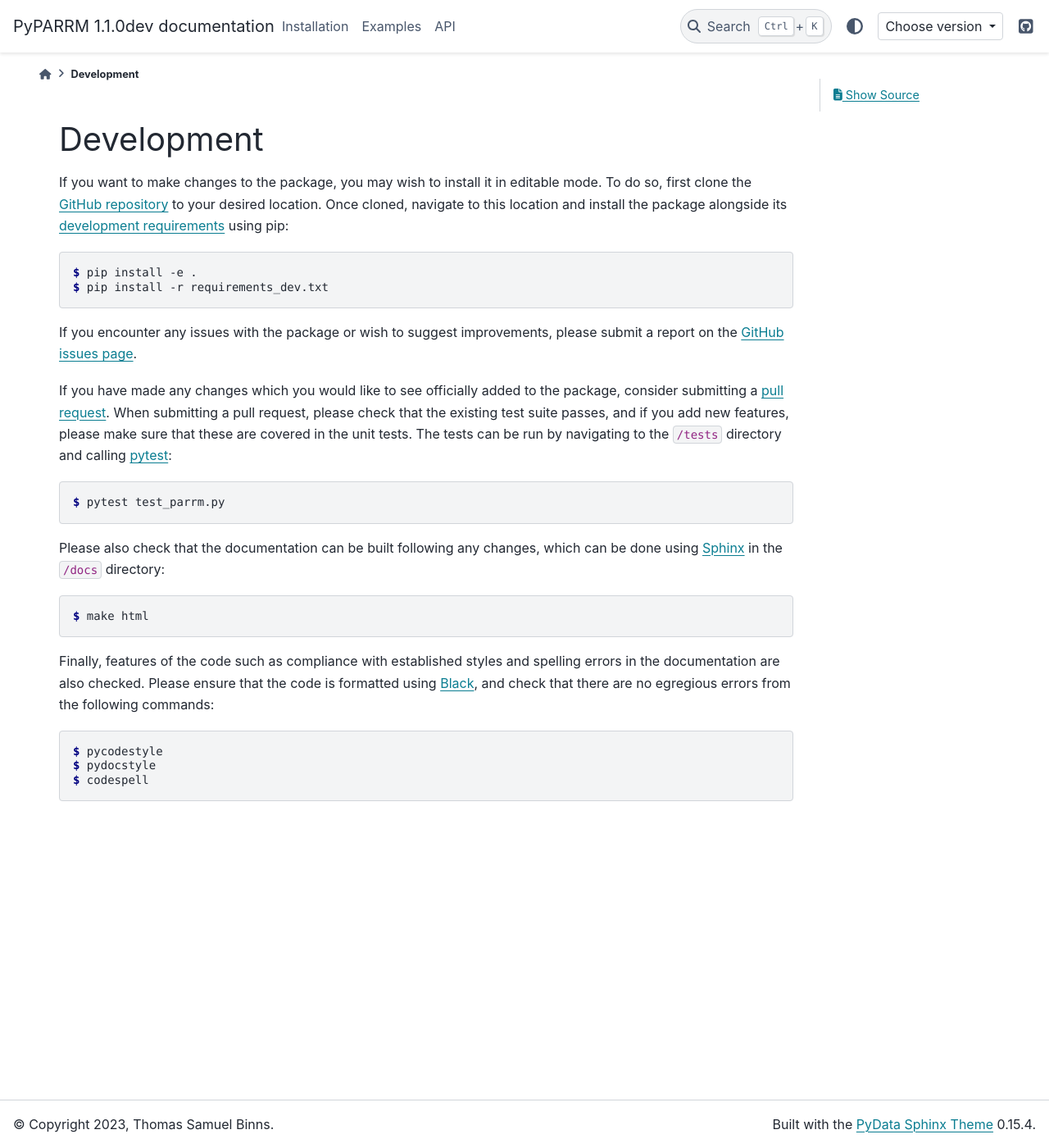
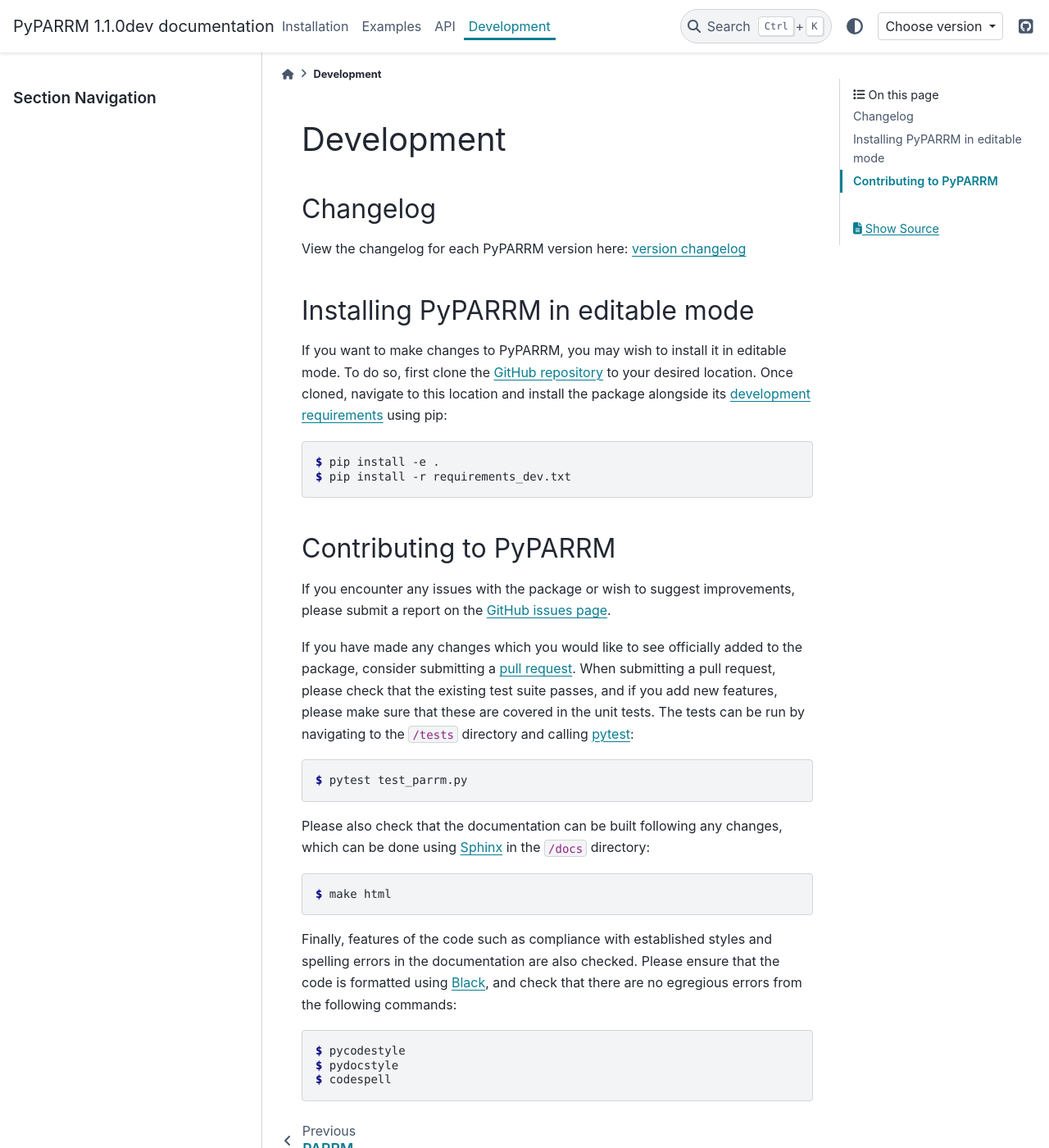
Before and after one commit to neuromodulation/PyPARRM, a Sphinx documentation site: the page built from docs/source/development.rst, in a window 1280 px wide and 1400 px high. Shown: the whole window at 82% size. Built offline with Sphinx 7.4.7 and the PyData theme 0.15.4, drawn with Linux system fonts in a browser that asks for light colours; pages that are not in the unit, such as notebooks, are missing from menus; comment, search, counter and statistics services are not loaded.

Commit message:
updated docs

```diff
--- a/docs/source/development.rst
+++ b/docs/source/development.rst
@@ -1,8 +1,17 @@
 Development
 ===========
 
-If you want to make changes to the package, you may wish to install it in
-editable mode. To do so, first clone the `GitHub repository
+Changelog
+---------
+View the changelog for each PyPARRM version here: `version changelog
+<https://github.com/neuromodulation/pyparrm/tree/main/docs/source/_static/changelog.md>`_
+
+
+Installing PyPARRM in editable mode
+-----------------------------------
+
+If you want to make changes to PyPARRM, you may wish to install it in editable
+mode. To do so, first clone the `GitHub repository
 <https://github.com/neuromodulation/pyparrm/tree/main>`_ to your desired
 location. Once cloned, navigate to this location and install the package
 alongside its `development requirements
@@ -13,6 +22,10 @@
 
     $ pip install -e .
     $ pip install -r requirements_dev.txt
+
+
+Contributing to PyPARRM
+-----------------------
 
 If you encounter any issues with the package or wish to suggest improvements,
 please submit a report on the `GitHub issues page
--- a/docs/source/index.rst
+++ b/docs/source/index.rst
@@ -22,6 +22,7 @@
    installation
    examples
    api
+   development
 
 
 Credits
```
Also changed, not shown: docs/source/_static/changelog.md (added, +13 -0 lines).
